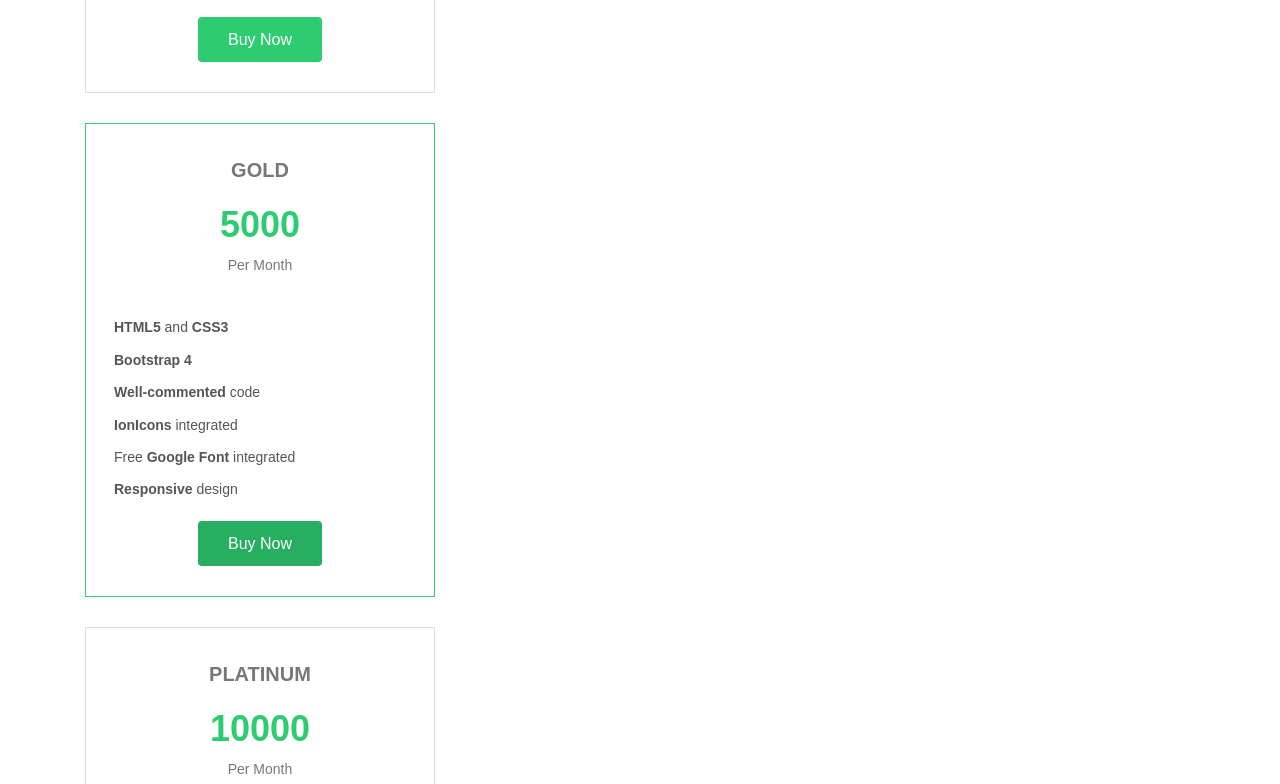
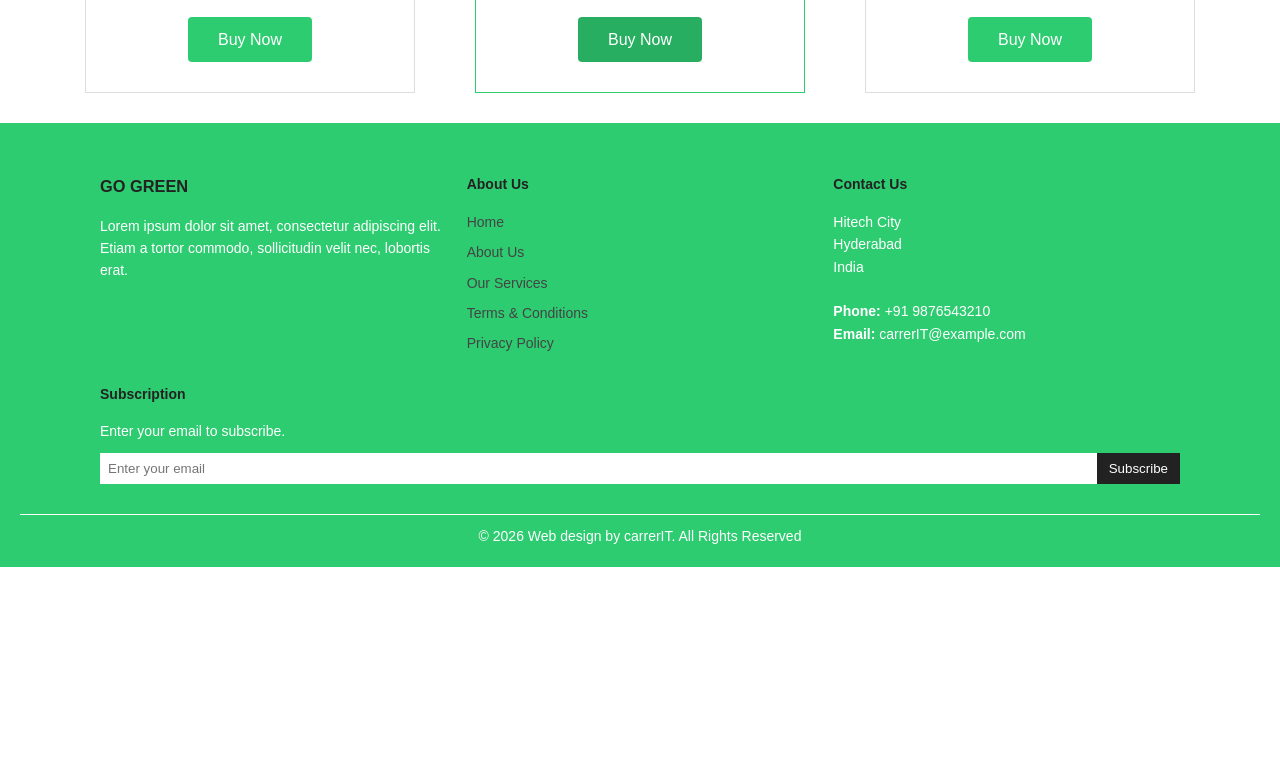
Before and after one commit to satyasaisriram/miniproject-batch-35, a plain HTML site: page pricing.html in a window 1280 px wide. Shown: the part 956-1740 px from the top of the page. After the commit the page ends 1523 px from the top, so only its background shows below. Drawn offline with Linux system fonts and the light colour scheme.

Commit message:
Add files via upload

```diff
--- a/main.css
+++ b/main.css
@@ -106,38 +106,37 @@ body{
   font-size:14px;
 }
 
+/* Footer Main */
 .footer {
   background: #2ecc71;
-  padding: 40px 20px;
   color: white;
+  padding: 40px 20px 20px;
   font-size: 14px;
 }
 
-.footer-top {
+/* Flex container */
+.footer-container {
   display: flex;
   flex-wrap: wrap;
   justify-content: space-between;
-  gap: 20px;
+  max-width: 1100px;
+  margin: auto;
 }
 
-.footer-top div {
-  flex: 1 1 220px;
+/* Each box */
+.footer-box {
+  flex: 1 1 250px;
+  margin: 10px;
 }
 
+/* Headings */
 .footer h3,
 .footer h4 {
   color: #222;
+  margin-bottom: 15px;
 }
 
-.footer a {
-  color: #f1f1f1;
-  text-decoration: none;
-}
-
-.footer a:hover {
-  text-decoration: underline;
-}
-
+/* Links */
 .footer ul {
   list-style: none;
   padding: 0;
@@ -147,20 +146,29 @@ body{
   margin-bottom: 8px;
 }
 
+.footer a {
+  text-decoration: none;
+  color: #444;
+}
+
+.footer a:hover {
+  color: white;
+}
+
+/* Newsletter Form */
 .footer form {
   display: flex;
   margin-top: 10px;
 }
 
 .footer input {
-  padding: 6px;
+  padding: 8px;
   border: none;
-  outline: none;
   flex: 1;
 }
 
 .footer button {
-  padding: 6px 10px;
+  padding: 8px 12px;
   border: none;
   background: #222;
   color: white;
@@ -168,13 +176,15 @@ body{
 }
 
 .footer button:hover {
-  background: #444;
+  background: #000;
 }
 
+/* Copyright */
 .copyright {
   text-align: center;
-  margin-top: 30px;
-  font-size: 13px;
+  margin-top: 20px;
+  border-top: 1px solid white;
+  padding-top: 10px;
 }
 
 .pricing .col-md-4{
@@ -265,3 +275,29 @@ body{
 /* utility classes */
 .pull-left{float:left;}
 .clearfix::after{content:'';display:table;clear:both;}
+
+
+
+.pricing .row{
+  display: flex;
+  flex-wrap: wrap;
+  gap: 30px;
+  margin: 0 -15px;
+  align-items: stretch;
+  justify-content: center;
+}
+
+.pricing .col-md-4{
+  padding: 0 15px;
+  flex: 0 0 calc(33.3333% - 30px);
+  max-width: calc(33.3333% - 30px);
+  box-sizing: border-box;
+}
+
+@media(max-width:768px){
+  .pricing .col-md-4{flex:1 0 50%;max-width:50%;}
+}
+
+@media(max-width:576px){
+  .pricing .col-md-4{flex:1 0 100%;max-width:100%;}
+}
--- a/pricing.html
+++ b/pricing.html
@@ -105,9 +105,9 @@
 
 
     <footer class="footer">
-  <div class="footer-top">
+  <div class="footer-container">
 
-    <div class="footer-info">
+    <div class="footer-box">
       <h3>GO GREEN</h3>
       <p>
         Lorem ipsum dolor sit amet, consectetur adipiscing elit.
@@ -115,33 +115,31 @@
       </p>
     </div>
 
-    <div class="footer-links">
+    <div class="footer-box">
       <h4>About Us</h4>
       <ul>
-        <li><a href="#">Home</a></li>
-        <li><a href="#">About us</a></li>
-        <li><a href="#">Our services</a></li>
-        <li><a href="#">Terms & condition</a></li>
-        <li><a href="#">Privacy policy</a></li>
+        <li><a href="index.html">Home</a></li>
+        <li><a href="about.html">About Us</a></li>
+        <li><a href="Services.html">Our Services</a></li>
+        <li><a href="#">Terms & Conditions</a></li>
+        <li><a href="#">Privacy Policy</a></li>
       </ul>
     </div>
 
-    <div class="footer-contact">
+    <div class="footer-box">
       <h4>Contact Us</h4>
       <p>
         Hitech City<br>
         Hyderabad<br>
-        India<br>
+        India<br><br>
         <strong>Phone:</strong> +91 9876543210<br>
         <strong>Email:</strong> carrerIT@example.com
       </p>
     </div>
 
-    <div class="footer-newsletter">
+    <div class="footer-box">
       <h4>Subscription</h4>
-      <p>
-        Lorem Ipsum is simply dummy text of the printing industry.
-      </p>
+      <p>Enter your email to subscribe.</p>
       <form>
         <input type="email" placeholder="Enter your email">
         <button type="submit">Subscribe</button>
@@ -151,7 +149,7 @@
   </div>
 
   <div class="copyright">
-    © Copyright Web design by carrerIT. All Rights Reserved
+    © 2026 Web design by carrerIT. All Rights Reserved
   </div>
 </footer>
     </body>
```
Also changed, not shown: Services.html (+13 -15 lines).
